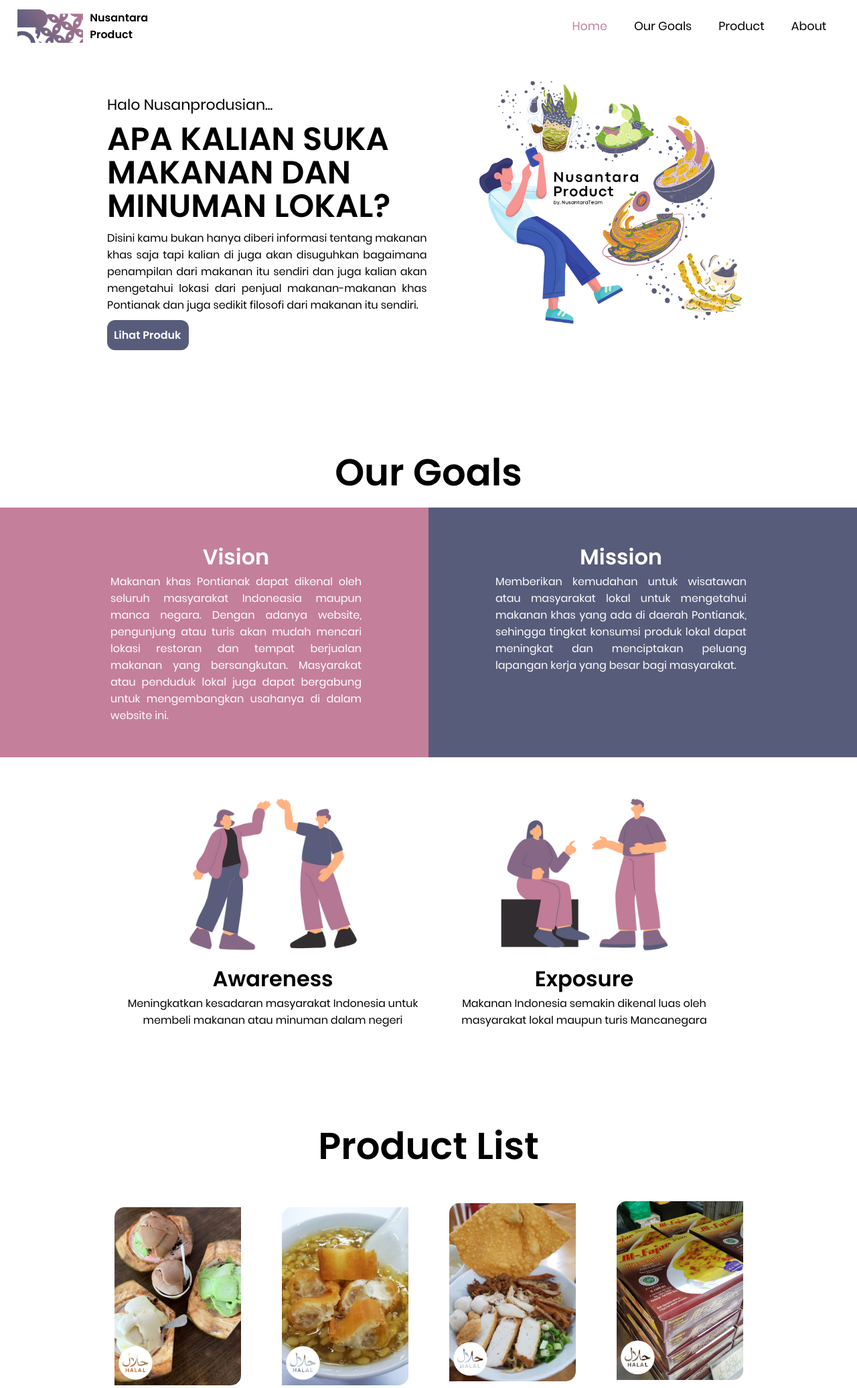
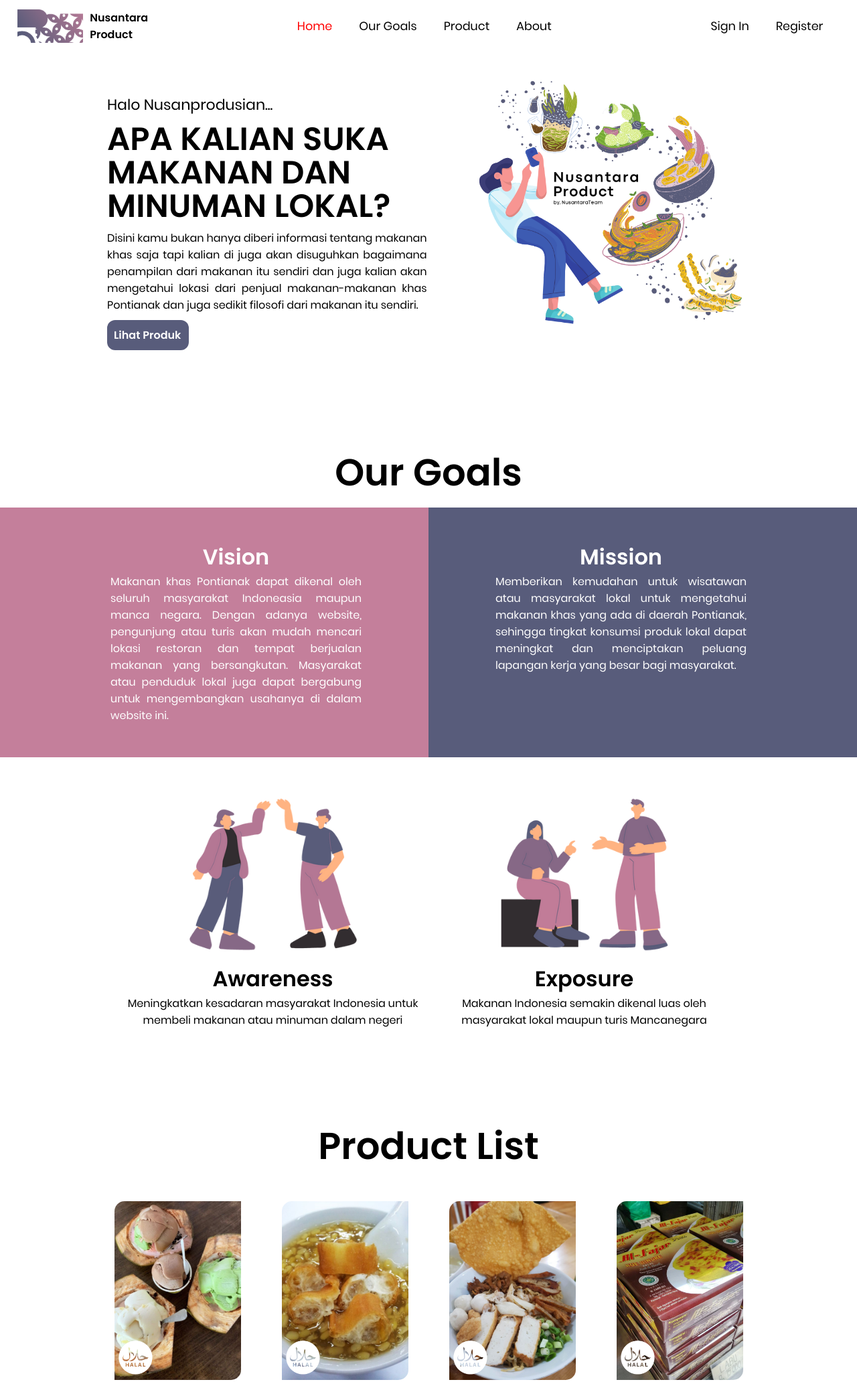
Before and after one commit to Fendy0999/WebUTS, a PHP site: page / in a window 1280 px wide. Shown: the top 2073 px of the page at 67% size. Run offline with PHP 8.4, Linux system fonts and the light colour scheme; some libraries are stand-ins or nearby versions.

Commit message:
update navbar

```diff
--- a/assets/css/style.css
+++ b/assets/css/style.css
@@ -41,8 +41,8 @@ header{
     display: flex;
     align-items: center;
     justify-content: space-between;
-    background: white;
-    padding: 18px 10.5%;
+    background: transparent;
+    padding: 28px 12%;
     transition: all .50s ease;
 }
 
@@ -66,17 +66,47 @@ header{
     color: black;
     font-size: 1.1rem;
     font-weight: 500;
-    padding: 5px 0px;
+    padding: 5px 0;
     margin: 0px 30px;
     transition: all .50s ease;
 }
 
 .navbar-menu a:hover {
-    color: #252525;
+    color: brown;
 }
 
 .navbar-menu a.active {
-    color: #C47F9B;
+    color: red;
+}
+
+.main {
+    display: flex;
+    align-items: center;
+}
+
+.main a {
+    margin-right: 25px;
+    margin-left: 10px;
+    color: black;
+    font-size: 1.1rem;
+    font-weight: 500;
+    transition: all .50s ease;
+}
+
+.user {
+    display: flex;
+    align-items: center;
+    padding: 5px;
+}
+
+.user i {
+    color: black;
+    font-size: 20px;
+    margin-right: 7px;
+}
+
+.main a:hover {
+    color: black;
 }
 
 #menu-icon {
@@ -446,10 +476,10 @@ a.tbl-hitam:hover {
     text-align: center;
     padding: 20px;
     display: flex;
-    flex-wrap: wrap;
+    /* flex-wrap: wrap; */
     flex: 1;
     flex-direction: column;
-    justify-content: center;
+    /* justify-content: center; */
     align-items: center;
   }
 
--- a/index.html
+++ b/index.html
@@ -30,9 +30,15 @@
                     <li><a href="#listproduct">Product</a> </li>
                     <li><a href="#about">About</a></li>
                 </ul>
+
+                <div class="main">
+                    <a href="#" class="user">Sign In</a>
+                    <a href="#" class="register">Register</a>
+                    <div class="bx bx-menu" id="menu-icon"></div>
+                </div>
             </div>
         </div>
-    </header>
+     </header>
 
         <div class="wrapper awan-batik">
         <!-- untuk home -->
```
Also changed, not shown: other parts of assets/css/style.css (+52 -1 lines).
